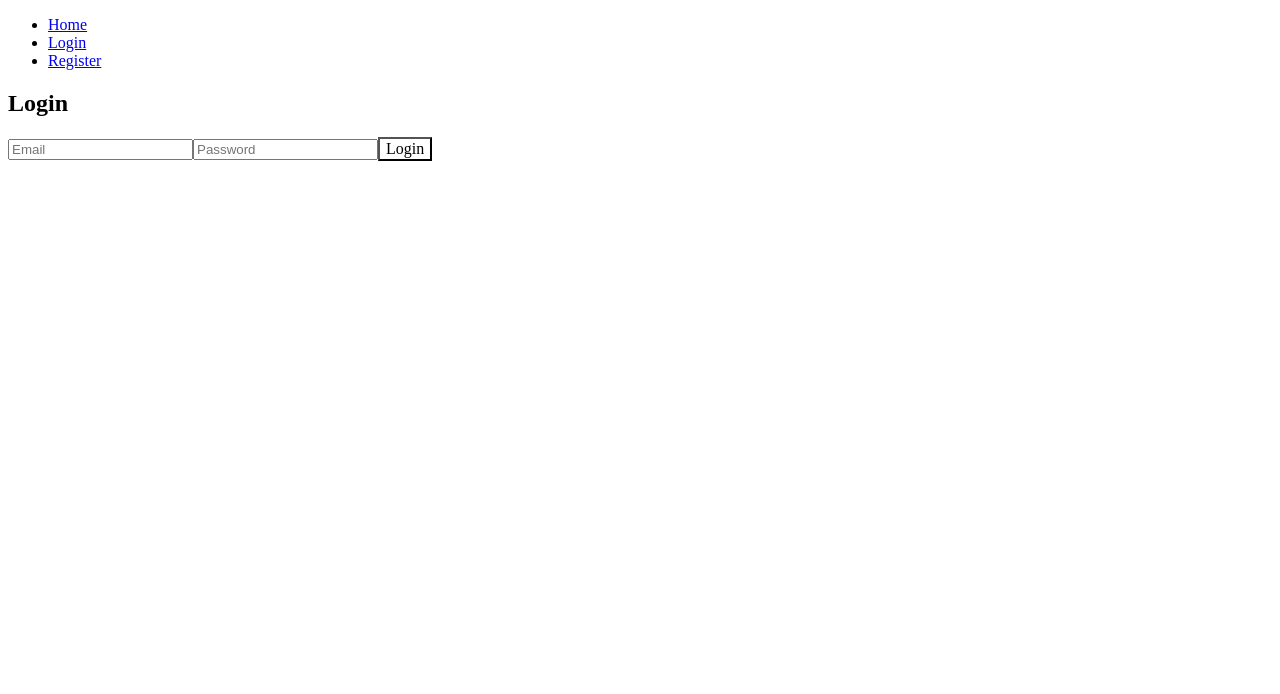
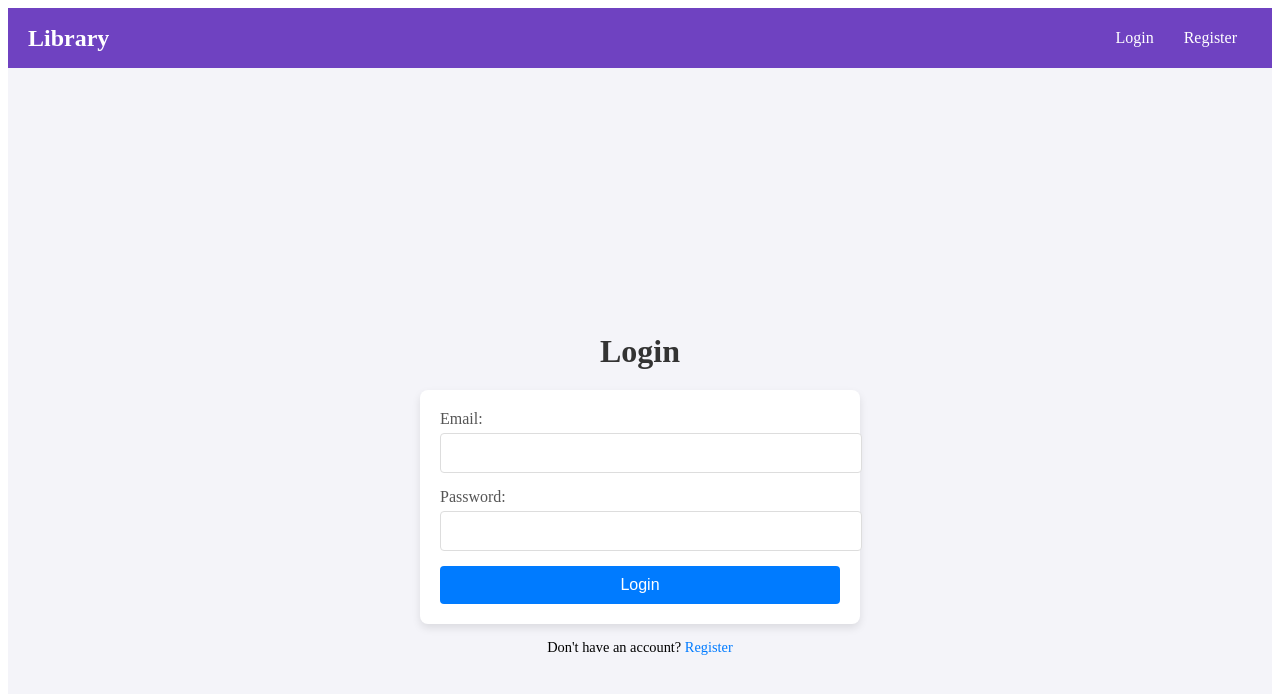
Before and after one commit to alojsb/Them-Web-Apps, a React (Create React App) app in the folder Kolibri_WebApp/: page /login in a window 1280 px wide. Shown: the top 694 px of the page. Built offline with nearby package versions, Linux system fonts and the light colour scheme; no server answers.

Commit message:
added css to login and register

```diff
--- a/Kolibri_WebApp/src/App.js
+++ b/Kolibri_WebApp/src/App.js
@@ -1,19 +1,36 @@
-import React from 'react';
-import { BrowserRouter as Router } from 'react-router-dom'; // Import BrowserRouter
+import React, { useEffect, useState } from 'react';
+import { BrowserRouter as Router } from 'react-router-dom';
+import { onAuthStateChanged } from 'firebase/auth';
+import { auth, firestore } from './firebase/firebaseConfig'; // Import Firestore
+import { doc, getDoc } from 'firebase/firestore';
 import AppRoutes from './routes';
 import Navbar from './components/Navbar';
-import { AuthProvider } from './context/AuthContext'; // Import AuthProvider
-import './assets/styles.css';
 
-const App = () => (
-  <AuthProvider>
-    <Router> {/* Wrap the entire application in BrowserRouter */}
-      <div className="App">
-        <Navbar />
-        <AppRoutes />
-      </div>
+const App = () => {
+  const [user, setUser] = useState(null);
+
+  useEffect(() => {
+    const unsubscribe = onAuthStateChanged(auth, async (currentUser) => {
+      if (currentUser) {
+        // Fetch user role from Firestore
+        const userDoc = await getDoc(doc(firestore, 'users', currentUser.uid));
+        if (userDoc.exists()) {
+          setUser({ ...currentUser, ...userDoc.data() });
+        }
+      } else {
+        setUser(null);
+      }
+    });
+
+    return () => unsubscribe();
+  }, []);
+
+  return (
+    <Router>
+      <Navbar user={user} />
+      <AppRoutes />
     </Router>
-  </AuthProvider>
-);
+  );
+};
 
 export default App;
--- /dev/null
+++ b/Kolibri_WebApp/src/components/Auth/Login.css
@@ -0,0 +1,84 @@
+/* Login.css */
+
+.login-container {
+    display: flex;
+    flex-direction: column;
+    align-items: center;
+    justify-content: center;
+    height: 100vh;
+    background-color: #f4f4f9;
+    padding: 20px;
+  }
+
+  .login-title {
+    font-size: 2rem;
+    color: #333;
+    margin-bottom: 20px;
+  }
+
+  .login-form {
+    width: 100%;
+    max-width: 400px;
+    background: #fff;
+    border-radius: 8px;
+    box-shadow: 0 4px 8px rgba(0, 0, 0, 0.1);
+    padding: 20px;
+  }
+
+  .login-form-group {
+    margin-bottom: 15px;
+  }
+
+  .login-label {
+    display: block;
+    font-weight: 500;
+    margin-bottom: 5px;
+    color: #555;
+  }
+
+  .login-input {
+    width: 100%;
+    padding: 10px;
+    border: 1px solid #ddd;
+    border-radius: 4px;
+    font-size: 1rem;
+  }
+
+  .login-input:focus {
+    border-color: #007bff;
+    outline: none;
+  }
+
+  .login-error {
+    color: #d9534f;
+    margin-top: 10px;
+  }
+
+  .login-button {
+    width: 100%;
+    padding: 10px;
+    background-color: #007bff;
+    border: none;
+    border-radius: 4px;
+    color: #fff;
+    font-size: 1rem;
+    cursor: pointer;
+  }
+
+  .login-button:hover {
+    background-color: #0056b3;
+  }
+
+  .login-register-link {
+    margin-top: 15px;
+    font-size: 0.9rem;
+  }
+
+  .login-register-link a {
+    color: #007bff;
+    text-decoration: none;
+  }
+
+  .login-register-link a:hover {
+    text-decoration: underline;
+  }
--- a/Kolibri_WebApp/src/components/Auth/Login.js
+++ b/Kolibri_WebApp/src/components/Auth/Login.js
@@ -1,40 +1,59 @@
 import React, { useState } from 'react';
+import { Link, useNavigate } from 'react-router-dom';
 import { signInWithEmailAndPassword } from 'firebase/auth';
 import { auth } from '../../firebase/firebaseConfig';
+import './Login.css'; // Import the CSS file for styling
 
 const Login = () => {
   const [email, setEmail] = useState('');
   const [password, setPassword] = useState('');
+  const [error, setError] = useState('');
+  const navigate = useNavigate();
 
-  const handleLogin = async (e) => {
-    e.preventDefault();
+  const handleSubmit = async (event) => {
+    event.preventDefault();
+
     try {
       await signInWithEmailAndPassword(auth, email, password);
-      // Redirect or show success message
+      navigate('/'); // Redirect to home or another page on successful login
     } catch (error) {
-      console.error(error.message);
+      setError(error.message); // Set error message from Firebase Authentication
     }
   };
 
   return (
-    <form onSubmit={handleLogin}>
-      <h2>Login</h2>
+    <div className="login-container">
+      <h2 className="login-title">Login</h2>
+      <form onSubmit={handleSubmit} className="login-form">
+        <div className="login-form-group">
+          <label htmlFor="email" className="login-label">Email:</label>
           <input
+            id="email"
             type="email"
             value={email}
             onChange={(e) => setEmail(e.target.value)}
-        placeholder="Email"
+            className="login-input"
             required
           />
+        </div>
+        <div className="login-form-group">
+          <label htmlFor="password" className="login-label">Password:</label>
           <input
+            id="password"
             type="password"
             value={password}
             onChange={(e) => setPassword(e.target.value)}
-        placeholder="Password"
+            className="login-input"
             required
           />
-      <button type="submit">Login</button>
+        </div>
+        {error && <p className="login-error">{error}</p>}
+        <button type="submit" className="login-button">Login</button>
       </form>
+      <p className="login-register-link">
+        Don't have an account? <Link to="/register">Register</Link>
+      </p>
+    </div>
   );
 };
 
--- /dev/null
+++ b/Kolibri_WebApp/src/components/Auth/Register.css
@@ -0,0 +1,84 @@
+/* Register.css */
+
+.register-container {
+    display: flex;
+    flex-direction: column;
+    align-items: center;
+    justify-content: center;
+    height: 100vh;
+    background-color: #f4f4f9;
+    padding: 20px;
+  }
+
+  .register-title {
+    font-size: 2rem;
+    color: #333;
+    margin-bottom: 20px;
+  }
+
+  .register-form {
+    width: 100%;
+    max-width: 400px;
+    background: #fff;
+    border-radius: 8px;
+    box-shadow: 0 4px 8px rgba(0, 0, 0, 0.1);
+    padding: 20px;
+  }
+
+  .register-form-group {
+    margin-bottom: 15px;
+  }
+
+  .register-label {
+    display: block;
+    font-weight: 500;
+    margin-bottom: 5px;
+    color: #555;
+  }
+
+  .register-input {
+    width: 100%;
+    padding: 10px;
+    border: 1px solid #ddd;
+    border-radius: 4px;
+    font-size: 1rem;
+  }
+
+  .register-input:focus {
+    border-color: #007bff;
+    outline: none;
+  }
+
+  .register-error {
+    color: #d9534f;
+    margin-top: 10px;
+  }
+
+  .register-button {
+    width: 100%;
+    padding: 10px;
+    background-color: #007bff;
+    border: none;
+    border-radius: 4px;
+    color: #fff;
+    font-size: 1rem;
+    cursor: pointer;
+  }
+
+  .register-button:hover {
+    background-color: #0056b3;
+  }
+
+  .register-login-link {
+    margin-top: 15px;
+    font-size: 0.9rem;
+  }
+
+  .register-login-link a {
+    color: #007bff;
+    text-decoration: none;
+  }
+
+  .register-login-link a:hover {
+    text-decoration: underline;
+  }
--- a/Kolibri_WebApp/src/components/Auth/Register.js
+++ b/Kolibri_WebApp/src/components/Auth/Register.js
@@ -1,7 +1,9 @@
 import React, { useState } from 'react';
 import { Link, useNavigate } from 'react-router-dom';
 import { createUserWithEmailAndPassword } from 'firebase/auth';
-import { auth } from '../../firebase/firebaseConfig';
+import { auth, firestore } from '../../firebase/firebaseConfig'; // Import Firestore
+import { doc, setDoc } from 'firebase/firestore';
+import './Register.css'; // Import the CSS file for styling
 
 const Register = () => {
   const [email, setEmail] = useState('');
@@ -19,7 +21,13 @@ const Register = () => {
     }
 
     try {
-      await createUserWithEmailAndPassword(auth, email, password);
+      const userCredential = await createUserWithEmailAndPassword(auth, email, password);
+      const user = userCredential.user;
+      // Add user to Firestore with default role 'user'
+      await setDoc(doc(firestore, 'users', user.uid), {
+        email: user.email,
+        role: 'user' // Default role
+      });
       navigate('/'); // Redirect to home or another page on successful registration
     } catch (error) {
       setError(error.message); // Set error message from Firebase Authentication
@@ -27,40 +35,48 @@ const Register = () => {
   };
 
   return (
-    <div>
-      <h2>Register</h2>
-      <form onSubmit={handleSubmit}>
-        <div>
-          <label>Email:</label>
+    <div className="register-container">
+      <h2 className="register-title">Register</h2>
+      <form onSubmit={handleSubmit} className="register-form">
+        <div className="register-form-group">
+          <label htmlFor="email" className="register-label">Email:</label>
           <input
+            id="email"
             type="email"
             value={email}
             onChange={(e) => setEmail(e.target.value)}
+            className="register-input"
             required
           />
         </div>
-        <div>
-          <label>Password:</label>
+        <div className="register-form-group">
+          <label htmlFor="password" className="register-label">Password:</label>
           <input
+            id="password"
             type="password"
             value={password}
             onChange={(e) => setPassword(e.target.value)}
+            className="register-input"
             required
           />
         </div>
-        <div>
-          <label>Confirm Password:</label>
+        <div className="register-form-group">
+          <label htmlFor="confirm-password" className="register-label">Confirm Password:</label>
           <input
+            id="confirm-password"
             type="password"
             value={confirmPassword}
             onChange={(e) => setConfirmPassword(e.target.value)}
+            className="register-input"
             required
           />
         </div>
-        {error && <p style={{ color: 'red' }}>{error}</p>}
-        <button type="submit">Register</button>
+        {error && <p className="register-error">{error}</p>}
+        <button type="submit" className="register-button">Register</button>
       </form>
-      <p>Already have an account? <Link to="/login">Login</Link></p>
+      <p className="register-login-link">
+        Already have an account? <Link to="/login">Login</Link>
+      </p>
     </div>
   );
 };
--- /dev/null
+++ b/Kolibri_WebApp/src/components/Navbar.css
@@ -0,0 +1,54 @@
+/* Navbar.css */
+
+.navbar {
+    display: flex;
+    justify-content: space-between;
+    align-items: center;
+    height: 60px; /* Adjust height as needed */
+    background-color: #6f42c1; /* Purple background color */
+    padding: 0 20px; /* Add some padding on the sides */
+    color: #fff;
+  }
+
+  .navbar-brand h1 {
+    margin: 0;
+    font-size: 1.5rem;
+  }
+
+  .navbar-links {
+    list-style: none;
+    display: flex;
+    margin: 0;
+    padding: 0;
+  }
+
+  .navbar-links li {
+    margin: 0 15px; /* Add spacing between links */
+  }
+
+  .navbar-links a {
+    color: #fff;
+    text-decoration: none;
+    font-size: 1rem;
+  }
+
+  .navbar-links a:hover {
+    text-decoration: underline;
+  }
+
+  .navbar-user {
+    margin-left: 20px;
+    font-size: 1rem;
+  }
+
+  .navbar-logout {
+    background: none;
+    border: none;
+    color: #fff;
+    font-size: 1rem;
+    cursor: pointer;
+  }
+
+  .navbar-logout:hover {
+    text-decoration: underline;
+  }
--- a/Kolibri_WebApp/src/components/Navbar.js
+++ b/Kolibri_WebApp/src/components/Navbar.js
@@ -1,40 +1,42 @@
 import React from 'react';
-import { Link } from 'react-router-dom';
-import { useAuth } from '../context/AuthContext'; // Import useAuth
-import { auth } from '../firebase/firebaseConfig'; // Import auth
+import { Link, useNavigate } from 'react-router-dom';
+import { signOut } from 'firebase/auth';
+import { auth } from '../firebase/firebaseConfig';
+import './Navbar.css'; // Import the CSS file for styling
 
-const Navbar = () => {
-  const { currentUser, getDisplayName, userRole } = useAuth(); // Use userRole
+const Navbar = ({ user }) => {
+  const navigate = useNavigate();
+
+  const handleLogout = async () => {
+    try {
+      await signOut(auth);
+      navigate('/login'); // Redirect to login page after logout
+    } catch (error) {
+      console.error('Error logging out: ', error.message);
+    }
+  };
 
   return (
-    <nav>
-      <ul>
-        <li>
-          <Link to="/">Home</Link>
-        </li>
-        {currentUser ? (
+    <nav className="navbar">
+      <div className="navbar-brand">
+        <h1>Library</h1>
+      </div>
+      <ul className="navbar-links">
+        {user ? (
           <>
-            <li>
-              <Link to="/profile">Profile</Link>
+            <li><Link to="/">Home</Link></li>
+            <li><Link to="/books">Books</Link></li>
+            <li><Link to="/reservations">Reservations</Link></li>
+            <li><Link to="/profile">Profile</Link></li>
+            <li className="navbar-user">
+              {user.name || user.email} (Role: {user.role})
             </li>
-            <li>
-              <span>Welcome, {getDisplayName()}</span> {/* Display user name or email */}
-            </li>
-            <li>
-              <span>Role: {userRole}</span> {/* Display user role */}
-            </li>
-            <li>
-              <button onClick={() => auth.signOut()}>Logout</button>
-            </li>
+            <li><button className="navbar-logout" onClick={handleLogout}>Logout</button></li>
           </>
         ) : (
           <>
-            <li>
-              <Link to="/login">Login</Link>
-            </li>
-            <li>
-              <Link to="/register">Register</Link>
-            </li>
+            <li><Link to="/login">Login</Link></li>
+            <li><Link to="/register">Register</Link></li>
           </>
         )}
       </ul>
```
Lines whose indentation alone changed are shown as unchanged.
